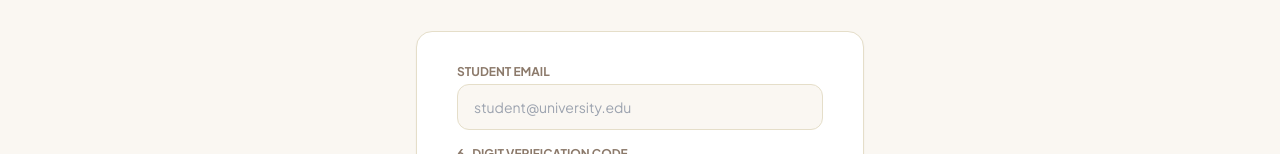
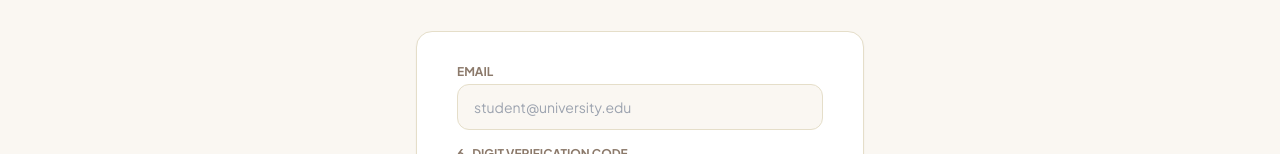
Before and after one commit to Muhammadsharif-21/campus-marketplace, a React (Vite) app in the folder frontend/: page /reset-password in a window 1280 px wide. Shown: the part 242-396 px from the top of the page. Built offline with nearby package versions, Linux system fonts and the light colour scheme; no server answers.

Commit message:
UI polished

```diff
--- a/frontend/src/pages/ResetPassword.jsx
+++ b/frontend/src/pages/ResetPassword.jsx
@@ -107,7 +107,7 @@ function ResetPassword() {
             <form className="space-y-4 max-w-none" onSubmit={handleSubmit}>
               <div>
                 <label className="block text-xs font-bold text-[#8C7A6B] uppercase mb-1">
-                  Student Email
+                  Email
                 </label>
                 <input
                   type="email"
```
